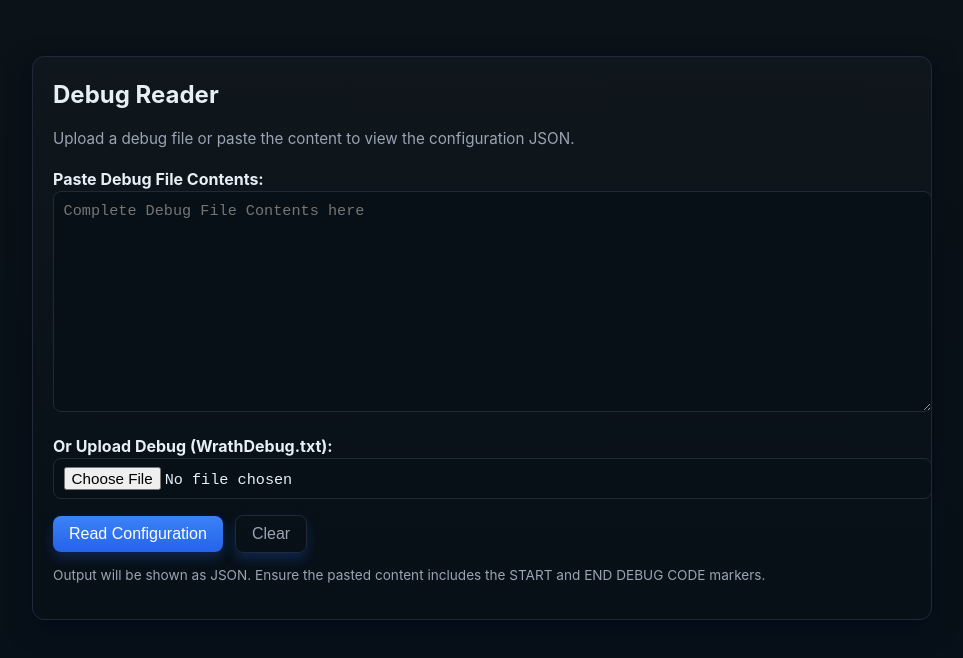
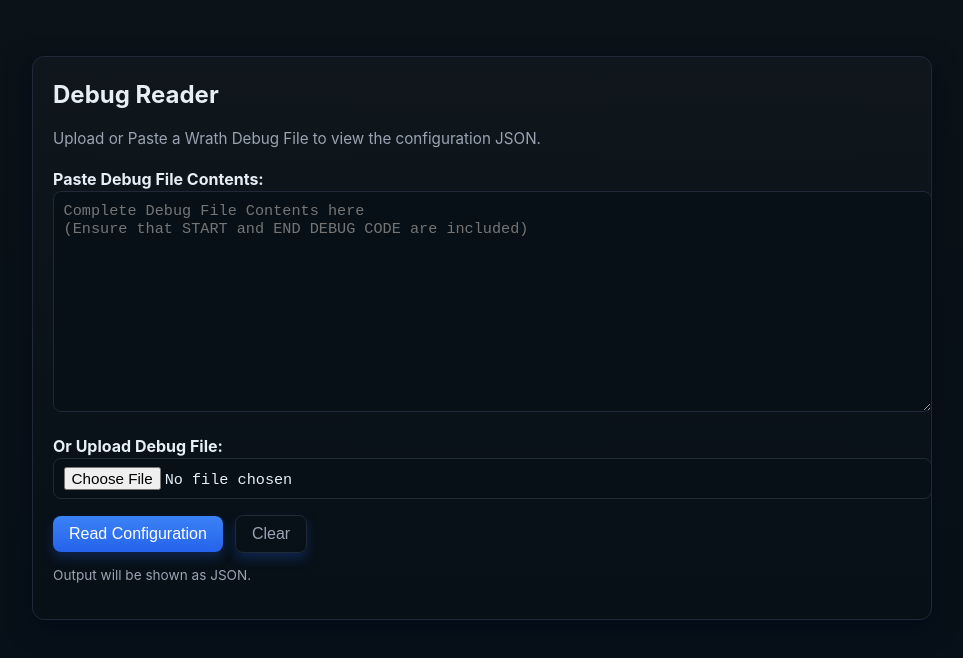
Before and after one commit to zbee/WrathWeb, a website: page worker/src/html/debug-reader.html in a window 1280 px wide. Shown: the whole page, without its empty margins (158-1121 px from the left). Drawn offline with Linux system fonts and the light colour scheme.

Commit message:
fix(DebugReader): Clarify instructions

```diff
--- a/worker/src/html/debug-reader.html
+++ b/worker/src/html/debug-reader.html
@@ -70,21 +70,23 @@
 <body>
     <div class="card">
         <h1>Debug Reader</h1>
-        <p class="note">Upload a debug file or paste the content to view the configuration JSON.</p>
+        <p class="note">Upload or Paste a Wrath Debug File to view the configuration JSON.</p>
         <form method="POST" enctype="multipart/form-data">
             <div class="row">
                 <label><strong>Paste Debug File Contents:</strong></label><br>
-                <textarea name="textInput" placeholder="Complete Debug File Contents here"></textarea>
+                <textarea name="textInput"
+                placeholder="Complete Debug File Contents here
+(Ensure that START and END DEBUG CODE are included)"></textarea>
             </div>
             <div class="row">
-                <label><strong>Or Upload Debug (WrathDebug.txt):</strong></label><br>
+                <label><strong>Or Upload Debug File:</strong></label><br>
                 <input type="file" name="fileInput" accept=".txt">
             </div>
             <div class="controls">
                 <button type="submit">Read Configuration</button>
                 <button type="button" class="secondary" onclick="document.querySelector('textarea').value=''">Clear</button>
             </div>
-            <p class="footer-note">Output will be shown as JSON. Ensure the pasted content includes the START and END DEBUG CODE markers.</p>
+            <p class="footer-note">Output will be shown as JSON.</p>
         </form>
     </div>
 </body>
```
